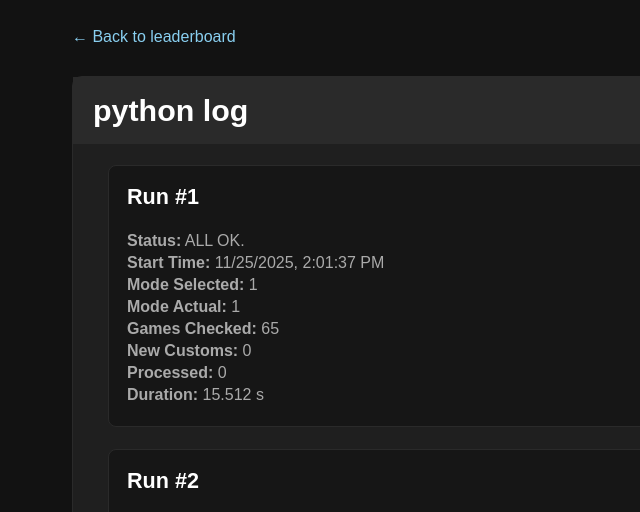
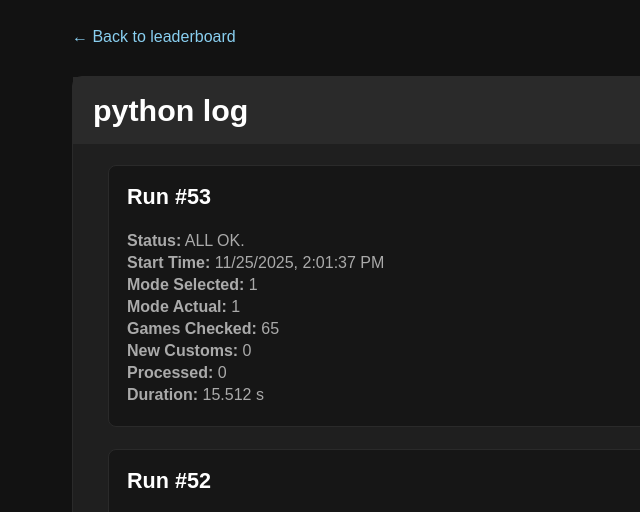
Before and after one commit to minotaur-py/minotaur-py, a plain HTML site: page log.html in a window 1280 px wide. Shown: the top 512 px of the page, 0-640 px from the left. Drawn offline with Linux system fonts and the light colour scheme.

Commit message:
Add files via upload

```diff
--- a/log.html
+++ b/log.html
@@ -134,7 +134,7 @@ async function loadLog() {
         : "(n/a)";
 
       div.innerHTML = `
-        <h3>Run #${idx + 1}</h3>
+        <h3>Run #${logs.length - idx}</h3>
         <div class="kv"><strong>Status:</strong> ${entry.status ?? "(unknown)"}</div>
         <div class="kv"><strong>Start Time:</strong> ${nice}</div>
         <div class="kv"><strong>Mode Selected:</strong> ${safeNumber(entry.mode_selected)}</div>
```
